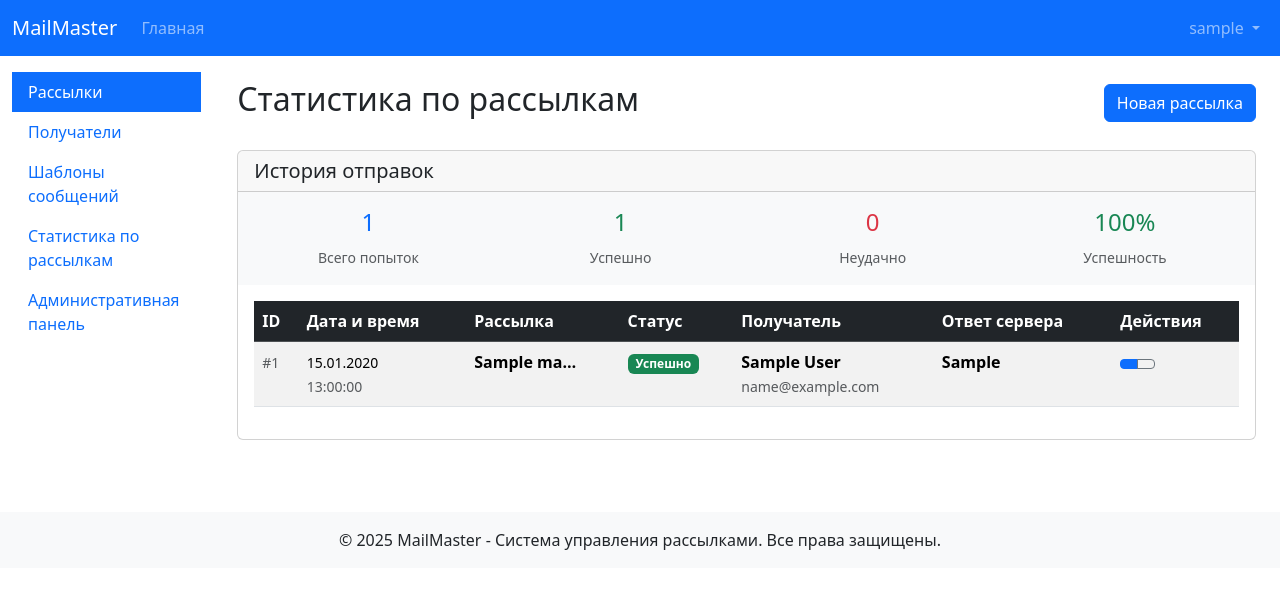
After one commit to SergejGorshkov/ServiceMailing, a Django app: page /attempts/ in a window 1280 px wide. The commit adds this page. Shown: the top 589 px of the page. Run offline with Django 5.2, Linux system fonts and the light colour scheme; a user stored in the database is signed in; tables that the repository leaves empty hold one stand-in row (values such as "Sample post"); some libraries are stand-ins or nearby versions.

Commit message:
Выполнена первая часть КР + доработка страницы статистики

```diff
--- a/service_mailing/templates/service_mailing/base.html
+++ b/service_mailing/templates/service_mailing/base.html
@@ -119,29 +119,35 @@
                                 <i class="bi bi-envelope"></i> Рассылки
                             </a>
                         </li>
+
                         <li class="nav-item">
                             <a class="nav-link {% if 'recipient' in request.resolver_match.url_name %}active{% endif %}"
                                href="{% url 'service_mailing:recipient_list' %}">
                                 <i class="bi bi-people"></i> Получатели
                             </a>
                         </li>
+
                         <li class="nav-item">
                             <a class="nav-link {% if 'message' in request.resolver_match.url_name %}active{% endif %}"
                                href="{% url 'service_mailing:message_list' %}">
                                 <i class="bi bi-chat-text"></i> Шаблоны сообщений
                             </a>
                         </li>
-<!--                        <li class="nav-item">-->
-<!--                            <a class="nav-link {% if 'log' in request.resolver_match.url_name %}active{% endif %}"-->
-<!--                               href="#">-->
-<!--                                <i class="bi bi-clock-history"></i> Логи рассылок-->
-<!--                            </a>-->
-<!--                        </li>-->
-<!--                        <li class="nav-item">-->
-<!--                            <a class="nav-link" href="{% url 'admin:index' %}" target="_blank">-->
-<!--                                <i class="bi bi-gear"></i> Административная панель-->
-<!--                            </a>-->
-<!--                        </li>-->
+
+                        <li class="nav-item">
+                            <a class="nav-link {% if 'attempts' in request.resolver_match.url_name %}active{% endif %}"
+                               href="{% url 'service_mailing:mailing_attempt_list' %}">
+                                <i class="bi bi-chat-text"></i> Статистика по рассылкам
+                            </a>
+                        </li>
+
+                        {% if user.is_superuser %}
+                        <li class="nav-item">
+                            <a class="nav-link" href="{% url 'admin:index' %}" target="_blank">
+                                <i class="bi bi-gear"></i> Административная панель
+                            </a>
+                        </li>
+                        {% endif %}
                     </ul>
 
                 </div>
--- /dev/null
+++ b/service_mailing/templates/service_mailing/mailing_attempt_list.html
@@ -0,0 +1,161 @@
+{% extends "service_mailing/base.html" %}
+{% block title %}Статистика по рассылкам{% endblock %}
+{% block page_title %}Статистика по рассылкам{% endblock %}
+
+{% block content %}
+<div class="card">
+    <div class="card-header">
+        <div class="row align-items-center">
+            <div class="col-md-6">
+                <h5 class="card-title mb-0">История отправок</h5>
+            </div>
+
+
+
+        </div>
+    </div>
+
+    <!-- Статистика -->
+    <div class="card-body bg-light">
+        <div class="row text-center">
+            <div class="col-md-3">
+                <div class="h4 text-primary">{{ total_attempts }}</div>
+                <small class="text-muted">Всего попыток</small>
+            </div>
+            <div class="col-md-3">
+                <div class="h4 text-success">{{ success_attempts }}</div>
+                <small class="text-muted">Успешно</small>
+            </div>
+            <div class="col-md-3">
+                <div class="h4 text-danger">{{ failed_attempts }}</div>
+                <small class="text-muted">Неудачно</small>
+            </div>
+            <div class="col-md-3">
+                <div class="h4 {% if success_rate >= 80 %}text-success{% elif success_rate >= 50 %}text-warning{% else %}text-danger{% endif %}">
+                    {{ success_rate }}%
+                </div>
+                <small class="text-muted">Успешность</small>
+            </div>
+        </div>
+    </div>
+
+    <div class="card-body">
+        <div class="table-responsive">
+            <table class="table table-hover table-striped">
+                <thead class="table-dark">
+                    <tr>
+                        <th>ID</th>
+                        <th>Дата и время</th>
+                        <th>Рассылка</th>
+                        <th>Статус</th>
+                        <th>Получатель</th>
+                        <th>Ответ сервера</th>
+                        <th>Действия</th>
+                    </tr>
+                </thead>
+                <tbody>
+                    {% for attempt in attempts %} <!-- Перебираем попытки отправки -->
+                    <tr>
+                        <td><small class="text-muted">#{{ attempt.id }}</small></td> <!-- ID попытки -->
+                        <td> <!-- Дата и время отправки -->
+                            <small>{{ attempt.attempt_time|date:"d.m.Y" }}</small>
+                            <br>
+                            <small class="text-muted">{{ attempt.attempt_time|date:"H:i:s" }}</small>
+                        </td>
+
+                        <td> <!-- Рассылка -->
+                            {% if attempt.mailing %}
+                                <strong>{{ attempt.mailing|truncatechars:10 }}</strong>
+                            {% else %}
+                                <span class="text-muted">Не указана</span>
+                            {% endif %}
+                        </td>
+
+                        <td> <!-- Статус -->
+                            <span class="badge bg-{% if attempt.status == 'success' %}success{% else %}danger{% endif %}">
+                                {{ attempt.get_status_display }}
+                            </span>
+                        </td>
+                        <td> <!-- Получатель -->
+                            {% if attempt.recipient %}
+                                <strong>{{ attempt.recipient.full_name }}</strong>
+                                <br>
+                                <small class="text-muted">{{ attempt.recipient.email }}</small>
+                            {% else %}
+                                <span class="text-muted">Не указан</span>
+                            {% endif %}
+                        </td>
+
+                        <td> <!-- Ответ сервера -->
+                            {% if attempt.server_response %}
+                                <strong>{{ attempt.server_response }}</strong>
+                            {% else %}
+                                <span class="text-muted">—</span>
+                            {% endif %}
+                        </td>
+
+                        <td> <!-- Действия -->
+                            <div class="btn-group btn-group-sm">
+                                <a href="{% url 'service_mailing:mailing_detail' attempt.mailing.pk %}"
+                                   class="btn btn-primary" title="К рассылке">
+                                    <i class="bi bi-envelope"></i>
+                                </a>
+                                {% if attempt.recipient %}
+                                <a href="{% url 'service_mailing:recipient_detail' attempt.recipient.pk %}"
+                                   class="btn btn-outline-secondary" title="К получателю">
+                                    <i class="bi bi-person"></i>
+                                </a>
+                                {% endif %}
+                            </div>
+                        </td>
+                    </tr>
+                    {% empty %} <!-- Если попыток отправки нет -->
+                    <tr>
+                        <td colspan="6" class="text-center py-4">
+                            <i class="bi bi-inbox display-4 text-muted"></i>
+                            <p class="mt-3">Попытки отправки не найдены</p>
+                            <p class="text-muted">Для этой рассылки еще не было попыток отправки</p>
+                        </td>
+                    </tr>
+                    {% endfor %}
+                </tbody>
+            </table>
+        </div>
+
+        <!-- Пагинация -->
+        {% if is_paginated %}
+        <nav aria-label="Page navigation" class="mt-4">
+            <ul class="pagination justify-content-center">
+                {% if page_obj.has_previous %}
+                    <li class="page-item">
+                        <a class="page-link" href="?page={{ page_obj.previous_page_number }}">
+                            &laquo; Назад
+                        </a>
+                    </li>
+                {% endif %}
+
+                {% for num in page_obj.paginator.page_range %}
+                    {% if page_obj.number == num %}
+                        <li class="page-item active">
+                            <span class="page-link">{{ num }}</span>
+                        </li>
+                    {% elif num > page_obj.number|add:'-3' and num < page_obj.number|add:'3' %}
+                        <li class="page-item">
+                            <a class="page-link" href="?page={{ num }}">{{ num }}</a>
+                        </li>
+                    {% endif %}
+                {% endfor %}
+
+                {% if page_obj.has_next %}
+                    <li class="page-item">
+                        <a class="page-link" href="?page={{ page_obj.next_page_number }}">
+                            Вперед &raquo;
+                        </a>
+                    </li>
+                {% endif %}
+            </ul>
+        </nav>
+        {% endif %}
+    </div>
+</div>
+{% endblock %}
--- a/service_mailing/urls.py
+++ b/service_mailing/urls.py
@@ -19,6 +19,7 @@
     MailingCreateView,
     MailingUpdateView,
     MailingDeleteView,
+    MailingAttemptListView,
     toggle_mailing_status,
     start_mailing_manually,
 
@@ -55,6 +56,9 @@
     path('mailing/<int:pk>/edit/', MailingUpdateView.as_view(), name='mailing_update'),
     path('mailing/<int:pk>/delete/', MailingDeleteView.as_view(), name='mailing_delete'),
 
+    # Маршрут для просмотра попыток отправки писем
+    path('attempts/', MailingAttemptListView.as_view(), name='mailing_attempt_list'),
+
     # Дополнительные операции
     path('mailing/<int:pk>/toggle-status/', toggle_mailing_status, name='mailing_toggle_status'),
     path('mailing/<int:pk>/start/', start_mailing_manually, name='start_mailing_manually'),
--- a/service_mailing/views.py
+++ b/service_mailing/views.py
@@ -3,10 +3,8 @@
 from django.views.generic import ListView, DetailView, CreateView, UpdateView, DeleteView, TemplateView
 from django.contrib import messages
 from django.contrib.auth.mixins import LoginRequiredMixin
-from django.db.models import Q
 from .models import Recipient, Message, Mailing, MailingAttempt
 from .forms import RecipientForm, MessageForm, MailingForm
-
 from .services import send_mailing
 
 
@@ -200,23 +198,15 @@
         # Загрузка всех получателей и сообщений заранее, а не по одному запросу на каждую рассылку
         queryset = Mailing.objects.all().prefetch_related('recipients', 'message')
 
-        # Фильтрация по статусу
+        # Фильтрация по статусу (для выпадающего списка в шаблоне)
         status = self.request.GET.get('status')
         if status in ['created', 'started', 'completed']:
             queryset = queryset.filter(status=status)
 
-        # Поиск по имени получателя или теме сообщения
-        search = self.request.GET.get('search')
-        if search:
-            queryset = queryset.filter(
-                Q(name__icontains=search) |
-                Q(message__subject__icontains=search)
-            )
-
         return queryset.order_by('-created_at') # Сортировка рассылок по дате создания (новые сверху)
 
     def get_context_data(self, **kwargs):
-        """ Добавление данных в контекст для фильтрации в шаблоне """
+        """ Добавление данных в контекст для фильтрации по статусу в шаблоне mailing_list.html"""
         context = super().get_context_data(**kwargs)
         context['status_filter'] = self.request.GET.get('status', '') # Получение статуса рассылки из GET-запроса для фильтрации в шаблоне mailing_list.html
         return context
@@ -311,6 +301,62 @@
     context_object_name = 'mailing'
 
 
+##############################################################################
+
+class MailingAttemptListView(LoginRequiredMixin, ListView):
+    """Список всех попыток рассылок со статистикой"""
+    model = MailingAttempt
+    template_name = 'service_mailing/mailing_attempt_list.html'
+    context_object_name = 'attempts'
+    paginate_by = 10
+
+    def get_queryset(self):
+        """Получение queryset с оптимизацией запросов и фильтрацией"""
+        queryset = MailingAttempt.objects.select_related(
+            'mailing',
+            'recipient'
+        ).order_by('-attempt_time')
+
+        # Фильтрация по статусу
+        status = self.request.GET.get('status')
+        if status in ['success', 'failed']:
+            queryset = queryset.filter(status=status)
+
+        return queryset
+
+
+    def get_context_data(self, **kwargs):
+        """Добавление дополнительного контекста"""
+        context = super().get_context_data(**kwargs)
+
+        # Статистика
+        total_attempts = MailingAttempt.objects.count()
+        success_attempts = MailingAttempt.objects.filter(status='success').count()
+        failed_attempts = MailingAttempt.objects.filter(status='failed').count()
+
+        # Процент успешных отправок
+        success_rate = round(success_attempts / total_attempts * 100) if total_attempts > 0 else 0
+
+        # Список рассылок для фильтра
+        mailings = Mailing.objects.all()
+
+        # Добавление статистики в контекст для шаблона mailing_attempt_list.html
+        context.update({
+            'total_attempts': total_attempts, # Общее количество попыток
+            'success_attempts': success_attempts, # Успешные попытки
+            'failed_attempts': failed_attempts, # Неуспешные попытки
+            'success_rate': success_rate, # Процент успешных отправок
+            'mailings': mailings, # Список рассылок для фильтра
+
+
+            'status_filter': self.request.GET.get('status', ''), # Фильтр по статусу
+            'mailing_filter': self.request.GET.get('mailing', ''), # Фильтр по ID рассылки
+            'search_query': self.request.GET.get('search', ''), # Поиск по получателям
+        })
+
+        return context
+
+
 # Дополнительные функции
 def toggle_mailing_status(request, pk):
     """Переключение статуса активности рассылки"""
```
